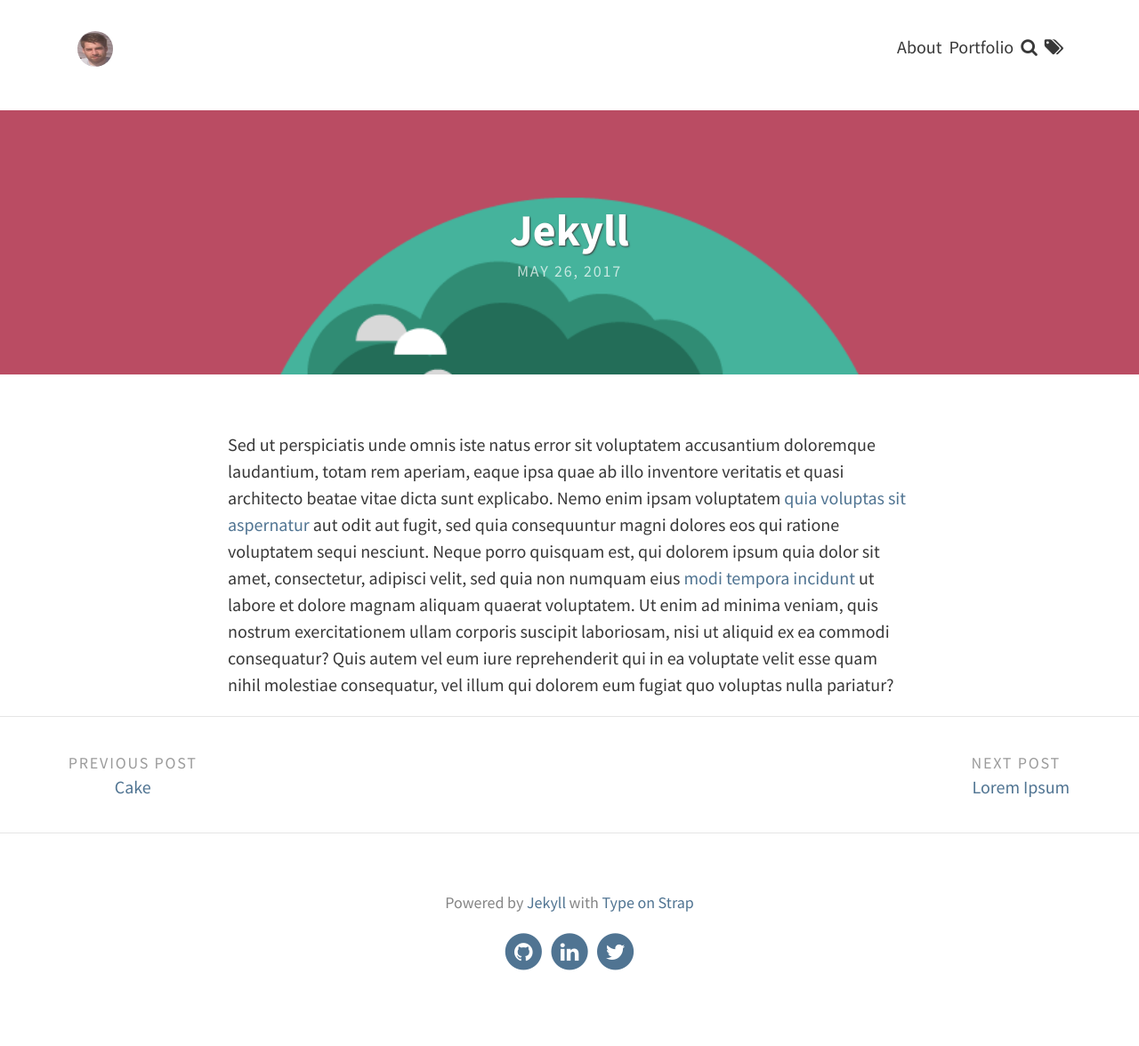
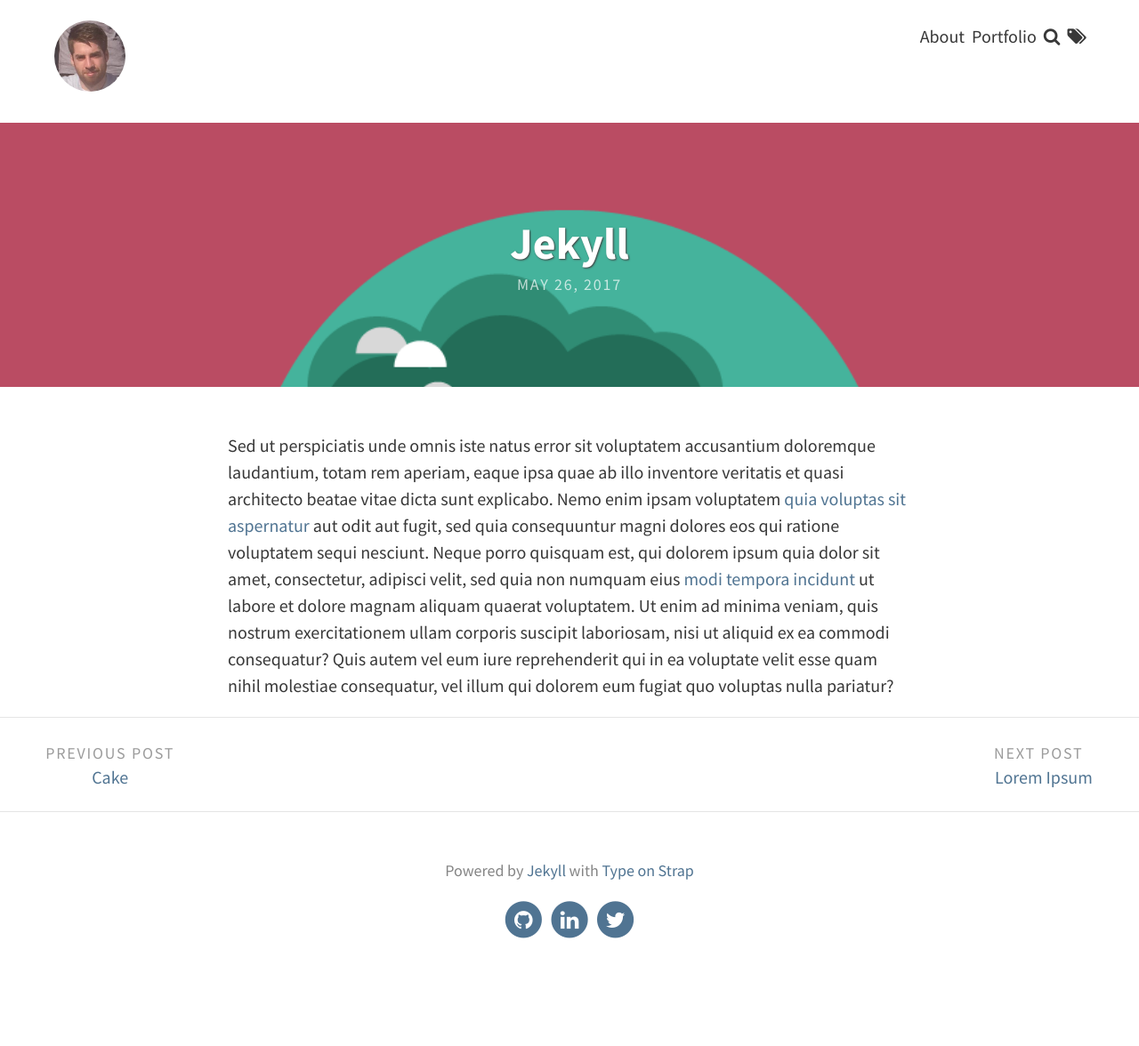
Before and after one commit to michjuh/michjuh.github.io, a Jekyll site: the page built from _portfolio/jekyllblog.md, in a window 1280 px wide. Shown: the whole page at 89% size. Built offline with Jekyll 4.4.1, drawn with Linux system fonts in a browser that asks for light colours; after the commit the page ends 1127 px from its top, so only the background shows below that.

Commit message:
navbar styling and reduce padding

```diff
--- a/_sass/base/_variables.scss
+++ b/_sass/base/_variables.scss
@@ -6,8 +6,8 @@
 
 // Padding
 $padding-large: 20%;
-$padding-small: 5%;
-$padding-x-small: 3%;
+$padding-small: 4%;
+$padding-x-small: 2%;
 
 // Brand colours
 $brand-color: #fff;
--- a/_sass/includes/_navbar.scss
+++ b/_sass/includes/_navbar.scss
@@ -11,8 +11,8 @@
     }
 
     .avatar {
-        height: 3em;
-        width: 3em;
+        height: 5em;
+        width: 5em;
         float: left;
         margin-top: -13px;
         border-radius: 100%;
```
Also changed, not shown: Gemfile.lock (added), assets/img/me.png.
